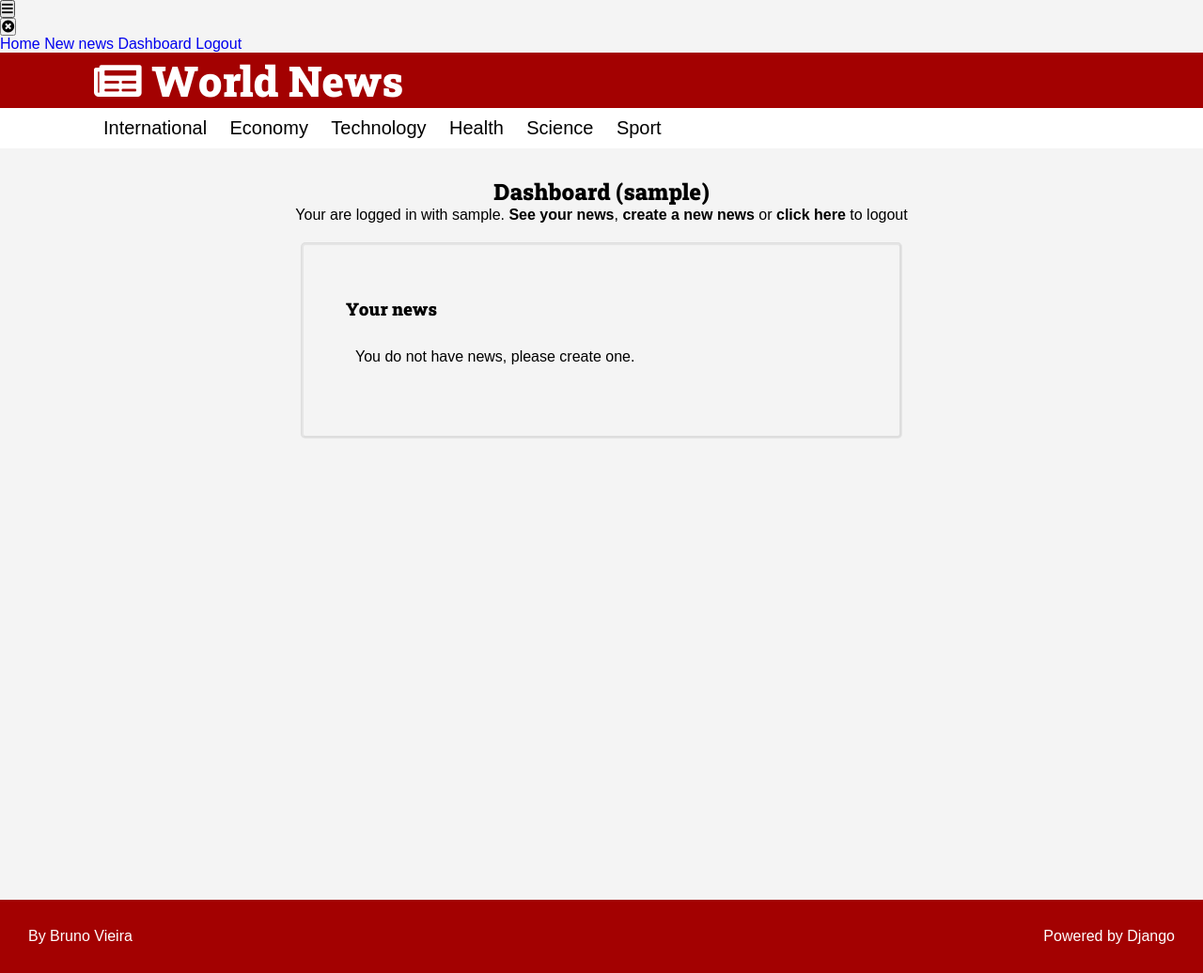
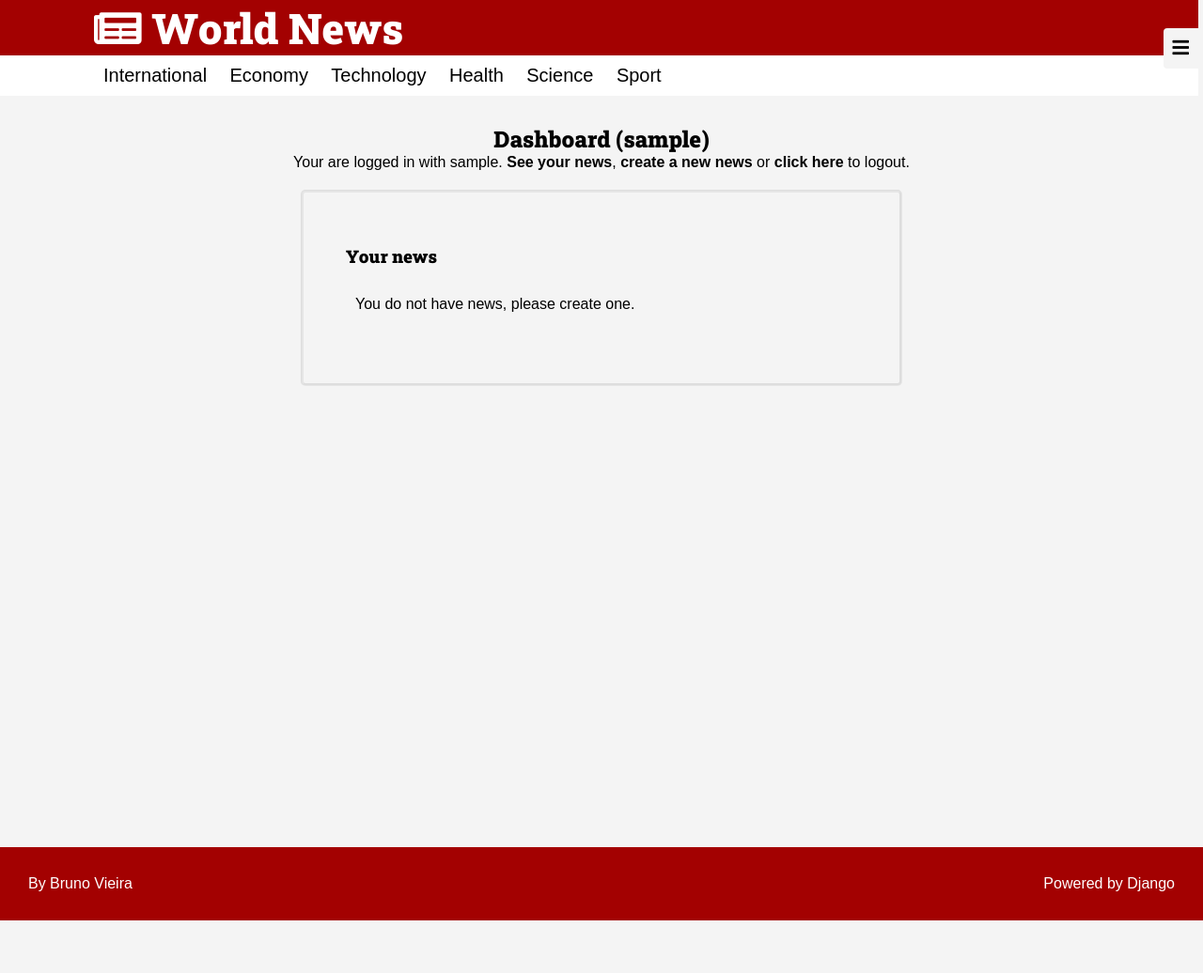
Before and after one commit to Vieira2v/ProjectNews, a Django app: page /authors/dashboard/ in a window 1280 px wide. Shown: the whole page at 94% size. After the commit the page ends 980 px from the top, so only its background shows below. Run offline with Django 5.2, Linux system fonts and the light colour scheme; the visitor is signed in with stand-in values (Sample User, id 1); data that the repository does not hold is empty.

Commit message:
Menu created with JS.

```diff
--- /dev/null
+++ b/authors/templates/authors/partials/form_logout.html
@@ -0,0 +1,4 @@
+<form class="inline-form form-logout" action="{% url 'authors:logout' %}" method='POST'>
+    {% csrf_token %}
+    <input type="hidden" name="username" value="{{ request.user.username }}">
+  </form>
--- a/authors/templates/authors/partials/login_message.html
+++ b/authors/templates/authors/partials/login_message.html
@@ -1,9 +1,10 @@
 {% if request.user.is_authenticated %}
-    <p>
+    <div class="login-message">
         Your are logged in with
         {{  request.user.username }}.
         <a class="link-dashboard" href="{% url "authors:dashboard" %}">See your news</a>,
         <a class="link-dashboard" href="{% url "authors:dashboard_news_new" %}">create a new news</a> or
-        <a class="link-dashboard" href="{% url "authors:logout" %}" method="POST">click here</a> to logout
-    </p>
+        {% include "authors/partials/form_logout.html" %}
+        <a class="authors-logout-link" href="#">click here</a> to logout.
+    </div>
 {% endif %}
--- a/base_static/global/css/styles.css
+++ b/base_static/global/css/styles.css
@@ -303,6 +303,11 @@ a {
     font-weight:bold;
   }
 
+  .authors-logout-link {
+    color: #000000;
+    font-weight:bold;
+  }
+
   .title-news-dashboard {
     color: #3776ffd5;
   }
@@ -386,6 +391,75 @@ a {
     display: none;
 }
 
+.menu-container {
+    position: fixed;
+    top: 0;
+    right: 0;
+    bottom: 0;
+    width: 26rem;
+    min-height: 100vh;
+    overflow-y: auto;
+    background: #f4f4f4;
+    z-index: 2;
+    transition: all 300ms ease-in-out;
+}
+
+.menu-container a {
+    color: #000000;
+}
+
+.menu-hidden {
+    right: -255px;
+}
+
+.button-show-menu {
+    position: fixed;
+    right: 265px;
+    top: 3rem;
+    color: #000000;
+    background-color: #f4f4f4;
+    border: none;
+    font-size: 2rem;
+    z-index: 1;
+    padding: 1rem;
+    visibility: visible;
+    opacity: 1;
+    transition: all 300ms ease-in-out;
+    border-radius: 4px 0 0 4px;
+    cursor: pointer;
+}
+
+.button-close-menu {
+    position: absolute;
+    top: 1rem;
+    right: 1rem;
+    color: #000000;
+    background: none;
+    border: none;
+    font-size: 2rem;
+    z-index: 3;
+    cursor: pointer;
+}
+
+.button-show-menu-visible {
+    visibility: visible;
+    opacity: 1;
+    right: 5px;
+}
+
+.menu-nav {
+    display: flex;
+    flex-flow: column wrap;
+    font-family: "Roboto Slab", serif;
+    font-size: 2rem;
+}
+
+.menu-nav a {
+    width: 100%;
+    padding: 1rem;
+
+}
+
 @media (max-width: 600px) {
     .main-content-list {
         grid-template-columns: repeat(auto-fit, minmax(100%, 1fr));
--- a/base_templates/global/partials/menu.html
+++ b/base_templates/global/partials/menu.html
@@ -4,7 +4,7 @@
 </button>
 
 <div class="menu-container menu-hidden">
-    <button class="button-show-menu button-show-menu-visible">
+    <button class="button-close-menu button-close-menu-visible">
         <i class="fas fa-times-circle"></i>
         <span class="hidden-text">Close menu</span>
     </button>
@@ -16,7 +16,8 @@
             {% if user.is_authenticated %}
             <a href="{% url "authors:dashboard_news_new" %}">New news</a>
             <a href="{% url "authors:dashboard" %}">Dashboard</a>
-            <a href="{% url "authors:logout" %}">Logout</a>
+            <a class="authors-logout-link" href="{% url "authors:logout" %}">Logout</a>
+            {% include "authors/partials/form_logout.html" %}
             {% else %}
             <a href="{% url "authors:login" %}">Login</a>
             <a href="{% url "authors:register" %}">Register</a>
```
Also changed, not shown: base_static/global/js/scripts.js (+41 -4 lines).
